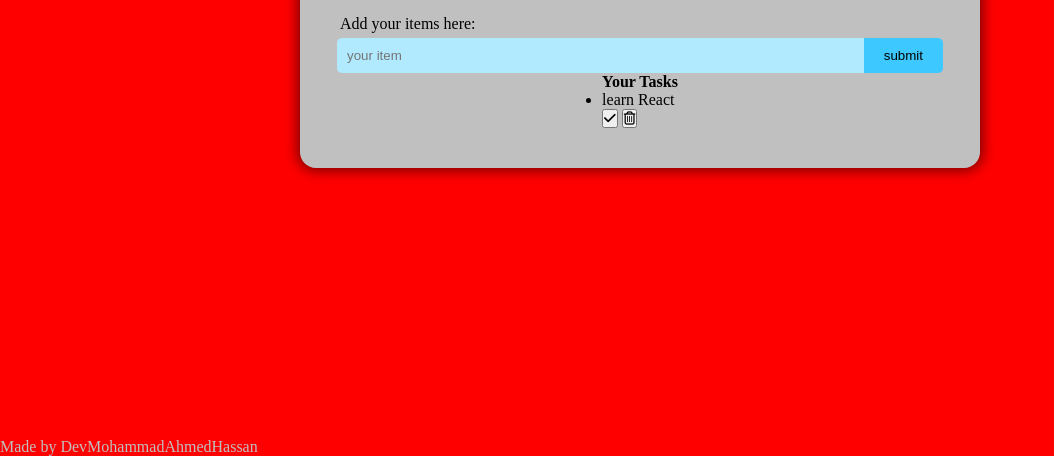
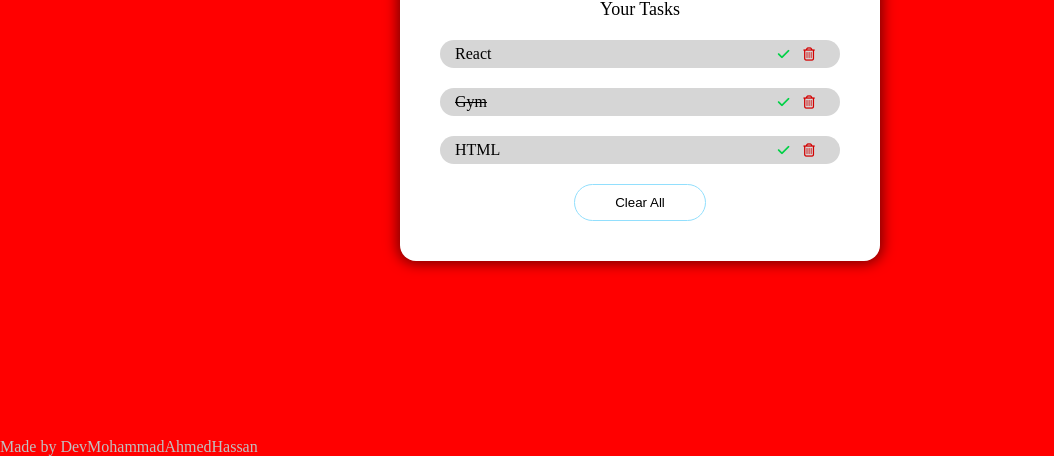
Before and after one commit to DevMohammadAhmedHassan/TODO-List-Project, a plain HTML site: page index.html in a window 1280 px wide. Shown: the part 362-818 px from the top of the page, without its empty margins (0-1054 px from the left). Drawn offline with Linux system fonts and the light colour scheme.

Commit message:
UI layout done

```diff
--- a/index.html
+++ b/index.html
@@ -20,7 +20,7 @@
       <div class="container">
         <h1>Make Your TODO List!</h1>
         <div class="pTag">
-          <p>Add your items here:</p>
+          <p>Add your items here 🖊️</p>
         </div>
 
         <div class="input">
@@ -28,20 +28,59 @@
           <button>submit</button>
         </div>
 
+        <!-- Your Tasks -->
         <div class="items">
           <h4>Your Tasks</h4>
           <ul>
             <li>
-              <p>learn React</p>
-              <button>
-                <i class="fa-solid fa-check" style="color: rgb(0, 0, 0)"></i>
-              </button>
-              <button>
-                <i class="fa-regular fa-trash-can" style="color: rgb(0, 0, 0);"></i>
-              </button>
+              <p>React</p>
+              <div>
+                <button>
+                  <i class="fa-solid fa-check" style="color: rgb(0, 209, 70)"></i>
+                </button>
+                <button>
+                  <i
+                    class="fa-regular fa-trash-can"
+                    style="color: rgb(211, 0, 0)"
+                  ></i>
+                </button>
+              </div>
+            </li>
+
+            <li>
+              <del>Gym</del>
+              <div>
+                <button>
+                  <i class="fa-solid fa-check" style="color:rgb(0, 209, 70)"></i>
+                </button>
+                <button>
+                  <i
+                    class="fa-regular fa-trash-can"
+                    style="color: rgb(211, 0, 0)"
+                  ></i>
+                </button>
+              </div>
+            </li>
+
+            <li>
+              <p>HTML</p>
+              <div>
+                <button>
+                  <i class="fa-solid fa-check" style="color: rgb(0, 209, 70)"></i>
+                </button>
+                <button>
+                  <i
+                    class="fa-regular fa-trash-can"
+                    style="color: rgb(211, 0, 0)"
+                  ></i>
+                </button>
+              </div>
             </li>
           </ul>
         </div>
+
+        <!-- Clear All Button -->
+        <button class="clearAll">Clear All</button>
       </div>
     </main>
     <footer>
--- a/style.css
+++ b/style.css
@@ -18,13 +18,13 @@ main{
 }
 
 .container{
-    background-color: silver;
+    background-color: rgb(255, 255, 255);
     padding: 40px;
     border-radius: 1rem;
 
     /* width: 600px; */
     /* width: 80%; */
-    width: min(600px, 60%);
+    width: min(400px, 60%);
     box-shadow: 0px 0px 13px 3px rgba(0,0,0,0.51);
 
     display: flex;
@@ -32,7 +32,7 @@ main{
     align-items: center;
 }
 .container h1{
-    font-size: 40px;
+    font-size: 38px;
     margin-bottom: 20px;
 }
 .container .pTag{
@@ -50,17 +50,61 @@ main{
     padding: 10px 10px;
     background-color: #b1e9ff;
     border: none;
-    border-top-left-radius: 5px;
-    border-bottom-left-radius: 5px;
+    border-top-left-radius: 15px;
+    border-bottom-left-radius: 15px;
 }
 .input button{
     background-color: #3dc8ff;
     border: none;
-    border-top-right-radius: 5px;
-    border-bottom-right-radius: 5px;
+    border-top-right-radius: 15px;
+    border-bottom-right-radius: 15px;
 
     padding: 0px 20px;
+    cursor: pointer;
 }
+
+.items{
+    margin-top: 20px;
+    width: 100%;
+}
+.items h4{
+    text-align: center;
+    font-size: 18px;
+    font-weight: normal;
+    margin-bottom: 20px;
+}
+.items ul{
+    display: flex;
+    flex-direction: column;
+    gap: 20px;
+    list-style: none;
+
+}
+.items ul li{
+    background-color: rgb(214, 214, 214);
+    display: flex;
+    justify-content: space-between;
+    padding: 5px 15px;
+    border-radius: 15px;
+}
+.items ul li button{
+    border: none;
+    background-color: transparent;
+    margin-right: 10px;
+    cursor: pointer;
+}
+
+.clearAll{
+    border: 1px solid #92dffd;
+    background-color: transparent;
+    padding: 10px 40px;
+    border-radius: 20px;
+    margin-top: 20px;
+
+    cursor: pointer;
+}
+
+
 
 .name{
     color:silver;
```
